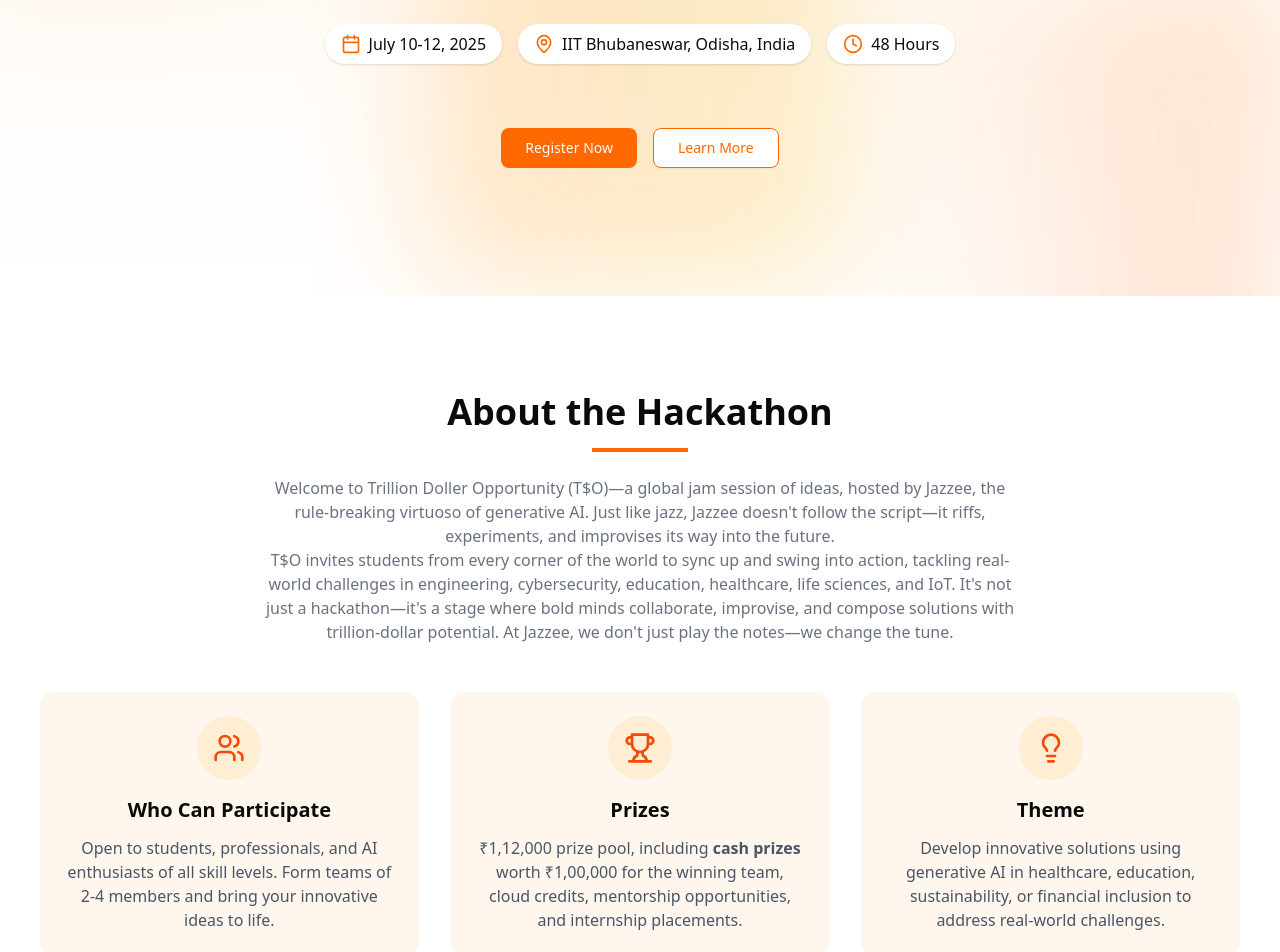
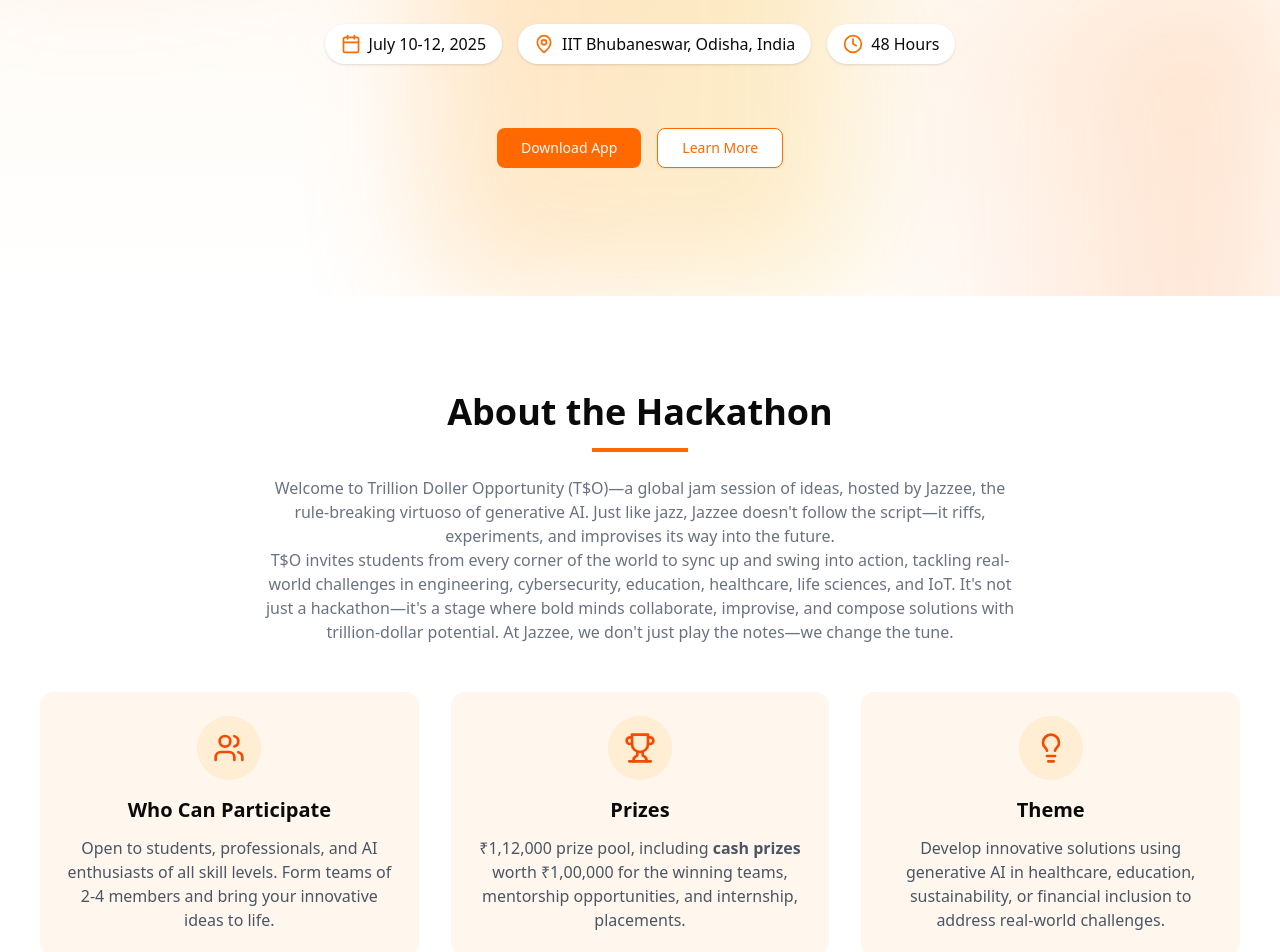
Before and after one commit to garunAMT/jazzee-hackathon, a Next.js app: page / in a window 1280 px wide. Shown: the part 440-1392 px from the top of the page. Built offline with nearby package versions, Linux system fonts and the light colour scheme.

Commit message:
fixed spelling mistakes

```diff
--- a/components/shared/Hero.tsx
+++ b/components/shared/Hero.tsx
@@ -57,7 +57,7 @@
                 Register Now
               </Button>
             </Link> */}
-            <RegisterButton text="Register Now" className="bg-orange-500 hover:bg-orange-600 cursor-pointer" />
+            <RegisterButton text="Download App" className="bg-orange-500 hover:bg-orange-600 cursor-pointer" />
             <Link href={"#about"}>
               <Button
                 size="lg"
@@ -67,6 +67,7 @@
                 Learn More
               </Button>
             </Link>
+
           </div>
         </div>
       </section>
@@ -106,8 +107,8 @@
               </div>
               <h3 className="text-xl font-bold mb-3">Prizes</h3>
               <p className="text-gray-600">
-                ₹1,12,000 prize pool, including <b>cash prizes</b> worth ₹1,00,000 for the winning team,
-                cloud credits, mentorship opportunities, and internship
+                ₹1,12,000 prize pool, including <b>cash prizes</b> worth ₹1,00,000 for the winning teams,
+                mentorship opportunities, and internship,
                 placements.
               </p>
             </div>
```
